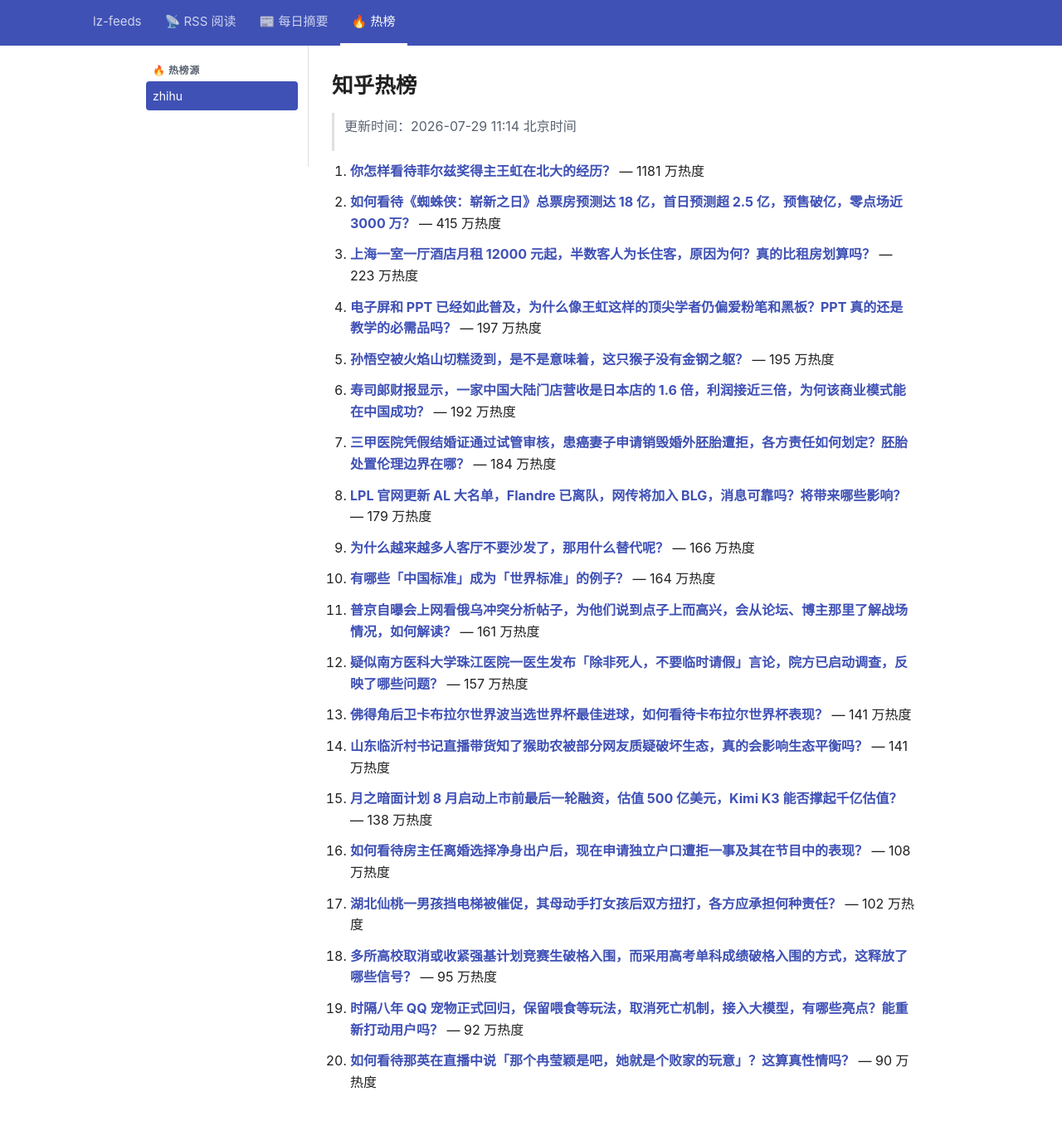
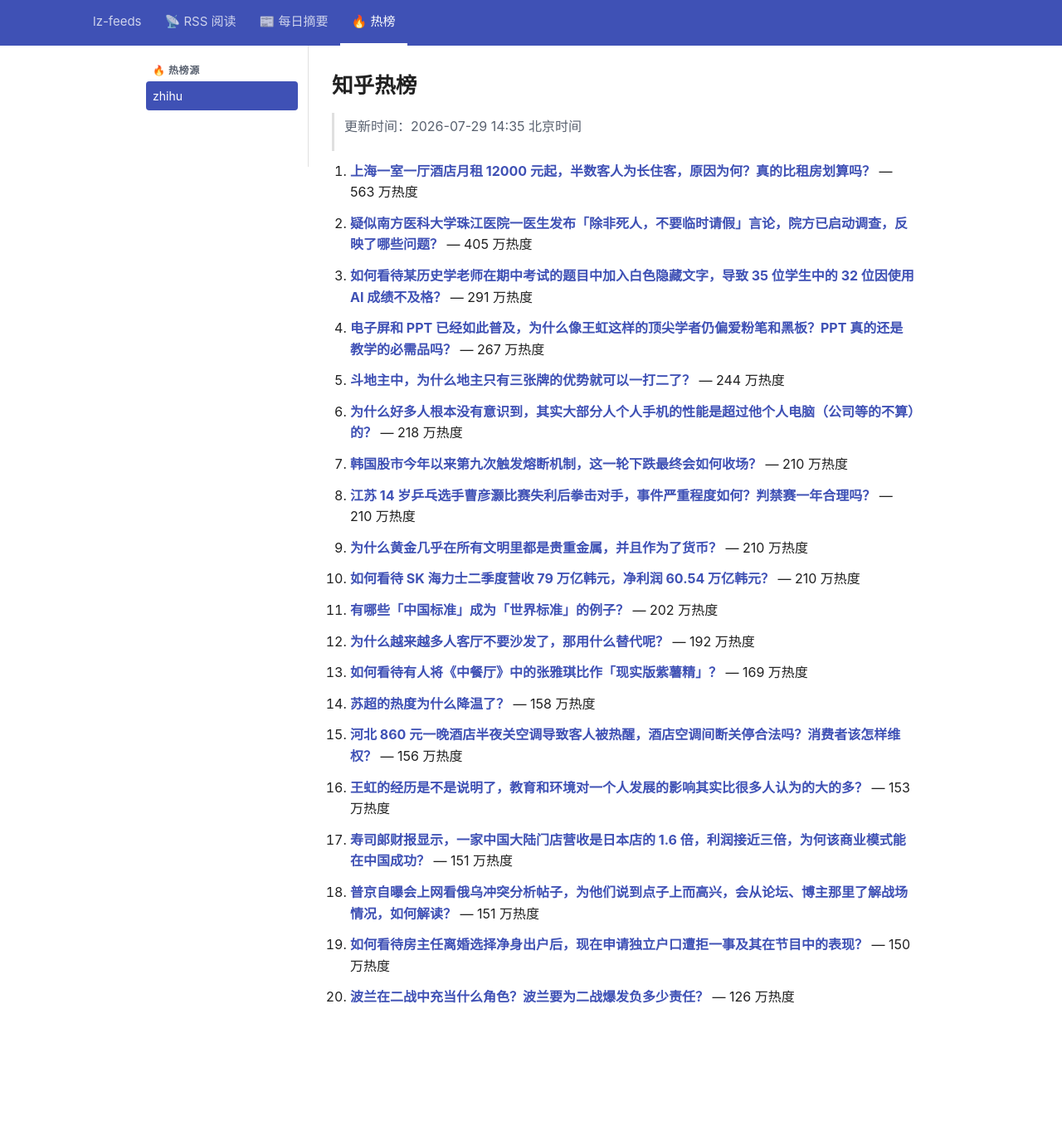
Before and after one commit to lizhang0101/lz-feeds, a Jekyll site: the page built from _hotlist/zhihu.md, in a window 1280 px wide and 1381 px high. Shown: the top 1351 px of the window at 83% size. Built offline with Jekyll 4.4.1, drawn with Linux system fonts in a browser that asks for light colours.

Commit message:
hotlist: 2026-07-29T06:35Z

```diff
--- a/_hotlist/zhihu.md
+++ b/_hotlist/zhihu.md
@@ -1,48 +1,48 @@
 ---
-updated: 2026-07-29 11:14 北京时间
+updated: 2026-07-29 14:35 北京时间
 count: 20
 ---
 
 # 知乎热榜
 
-> 更新时间：2026-07-29 11:14 北京时间
+> 更新时间：2026-07-29 14:35 北京时间
 
-1. **[你怎样看待菲尔兹奖得主王虹在北大的经历？](https://www.zhihu.com/question/2065263849624834783)** — 1181 万热度
+1. **[上海一室一厅酒店月租 12000 元起，半数客人为长住客，原因为何？真的比租房划算吗？](https://www.zhihu.com/question/2065045395525390422)** — 563 万热度
 
-2. **[如何看待《蜘蛛侠：崭新之日》总票房预测达 18 亿，首日预测超 2.5 亿，预售破亿，零点场近 3000 万？](https://www.zhihu.com/question/2065385829304727519)** — 415 万热度
+2. **[疑似南方医科大学珠江医院一医生发布「除非死人，不要临时请假」言论，院方已启动调查，反映了哪些问题？](https://www.zhihu.com/question/2065711565274177872)** — 405 万热度
 
-3. **[上海一室一厅酒店月租 12000 元起，半数客人为长住客，原因为何？真的比租房划算吗？](https://www.zhihu.com/question/2065045395525390422)** — 223 万热度
+3. **[如何看待某历史学老师在期中考试的题目中加入白色隐藏文字，导致 35 位学生中的 32 位因使用 AI 成绩不及格？](https://www.zhihu.com/question/2065158710427751418)** — 291 万热度
 
-4. **[电子屏和 PPT 已经如此普及，为什么像王虹这样的顶尖学者仍偏爱粉笔和黑板？PPT 真的还是教学的必需品吗？](https://www.zhihu.com/question/2065466996951442038)** — 197 万热度
+4. **[电子屏和 PPT 已经如此普及，为什么像王虹这样的顶尖学者仍偏爱粉笔和黑板？PPT 真的还是教学的必需品吗？](https://www.zhihu.com/question/2065466996951442038)** — 267 万热度
 
-5. **[孙悟空被火焰山切糕烫到，是不是意味着，这只猴子没有金钢之躯？](https://www.zhihu.com/question/1936761762335663228)** — 195 万热度
+5. **[斗地主中，为什么地主只有三张牌的优势就可以一打二了？](https://www.zhihu.com/question/2063214681746153896)** — 244 万热度
 
-6. **[寿司郎财报显示，一家中国大陆门店营收是日本店的 1.6 倍，利润接近三倍，为何该商业模式能在中国成功？](https://www.zhihu.com/question/2065453278121431256)** — 192 万热度
+6. **[为什么好多人根本没有意识到，其实大部分人个人手机的性能是超过他个人电脑（公司等的不算）的？](https://www.zhihu.com/question/2047098527092828152)** — 218 万热度
 
-7. **[三甲医院凭假结婚证通过试管审核，患癌妻子申请销毁婚外胚胎遭拒，各方责任如何划定？胚胎处置伦理边界在哪？](https://www.zhihu.com/question/2065473757326435859)** — 184 万热度
+7. **[韩国股市今年以来第九次触发熔断机制，这一轮下跌最终会如何收场？](https://www.zhihu.com/question/2065767078427113175)** — 210 万热度
 
-8. **[LPL 官网更新 AL 大名单，Flandre 已离队，网传将加入 BLG，消息可靠吗？将带来哪些影响？](https://www.zhihu.com/question/2065559361955390936)** — 179 万热度
+8. **[江苏 14 岁乒乓选手曹彦灏比赛失利后拳击对手，事件严重程度如何？判禁赛一年合理吗？](https://www.zhihu.com/question/2065664493460493869)** — 210 万热度
 
-9. **[为什么越来越多人客厅不要沙发了，那用什么替代呢？](https://www.zhihu.com/question/668026601)** — 166 万热度
+9. **[为什么黄金几乎在所有文明里都是贵重金属，并且作为了货币？](https://www.zhihu.com/question/23846763)** — 210 万热度
 
-10. **[有哪些「中国标准」成为「世界标准」的例子？](https://www.zhihu.com/question/430077118)** — 164 万热度
+10. **[如何看待 SK 海力士二季度营收 79 万亿韩元，净利润 60.54 万亿韩元？](https://www.zhihu.com/question/2065710317829452475)** — 210 万热度
 
-11. **[普京自曝会上网看俄乌冲突分析帖子，为他们说到点子上而高兴，会从论坛、博主那里了解战场情况，如何解读？](https://www.zhihu.com/question/2065406460100715313)** — 161 万热度
+11. **[有哪些「中国标准」成为「世界标准」的例子？](https://www.zhihu.com/question/430077118)** — 202 万热度
 
-12. **[疑似南方医科大学珠江医院一医生发布「除非死人，不要临时请假」言论，院方已启动调查，反映了哪些问题？](https://www.zhihu.com/question/2065711565274177872)** — 157 万热度
+12. **[为什么越来越多人客厅不要沙发了，那用什么替代呢？](https://www.zhihu.com/question/668026601)** — 192 万热度
 
-13. **[佛得角后卫卡布拉尔世界波当选世界杯最佳进球，如何看待卡布拉尔世界杯表现？](https://www.zhihu.com/question/2065399230286636311)** — 141 万热度
+13. **[如何看待有人将《中餐厅》中的张雅琪比作「现实版紫薯精」？](https://www.zhihu.com/question/2060053843778578276)** — 169 万热度
 
-14. **[山东临沂村书记直播带货知了猴助农被部分网友质疑破坏生态，真的会影响生态平衡吗？](https://www.zhihu.com/question/2065388851443360105)** — 141 万热度
+14. **[苏超的热度为什么降温了？](https://www.zhihu.com/question/2064631785892454410)** — 158 万热度
 
-15. **[月之暗面计划 8 月启动上市前最后一轮融资，估值 500 亿美元，Kimi K3 能否撑起千亿估值？](https://www.zhihu.com/question/2063300922223153511)** — 138 万热度
+15. **[河北 860 元一晚酒店半夜关空调导致客人被热醒，酒店空调间断关停合法吗？消费者该怎样维权？](https://www.zhihu.com/question/2065344071745233365)** — 156 万热度
 
-16. **[如何看待房主任离婚选择净身出户后，现在申请独立户口遭拒一事及其在节目中的表现？](https://www.zhihu.com/question/2059388918152304542)** — 108 万热度
+16. **[王虹的经历是不是说明了，教育和环境对一个人发展的影响其实比很多人认为的大的多？](https://www.zhihu.com/question/2064984398307578588)** — 153 万热度
 
-17. **[湖北仙桃一男孩挡电梯被催促，其母动手打女孩后双方扭打，各方应承担何种责任？](https://www.zhihu.com/question/2065468880621941766)** — 102 万热度
+17. **[寿司郎财报显示，一家中国大陆门店营收是日本店的 1.6 倍，利润接近三倍，为何该商业模式能在中国成功？](https://www.zhihu.com/question/2065453278121431256)** — 151 万热度
 
-18. **[多所高校取消或收紧强基计划竞赛生破格入围，而采用高考单科成绩破格入围的方式，这释放了哪些信号？](https://www.zhihu.com/question/2065443089494140049)** — 95 万热度
+18. **[普京自曝会上网看俄乌冲突分析帖子，为他们说到点子上而高兴，会从论坛、博主那里了解战场情况，如何解读？](https://www.zhihu.com/question/2065406460100715313)** — 151 万热度
 
-19. **[时隔八年 QQ 宠物正式回归，保留喂食等玩法，取消死亡机制，接入大模型，有哪些亮点？能重新打动用户吗？](https://www.zhihu.com/question/2065066004346926732)** — 92 万热度
+19. **[如何看待房主任离婚选择净身出户后，现在申请独立户口遭拒一事及其在节目中的表现？](https://www.zhihu.com/question/2059388918152304542)** — 150 万热度
 
-20. **[如何看待那英在直播中说「那个冉莹颖是吧，她就是个败家的玩意」？这算真性情吗？](https://www.zhihu.com/question/2065376504578400455)** — 90 万热度
+20. **[波兰在二战中充当什么角色？波兰要为二战爆发负多少责任？](https://www.zhihu.com/question/302399998)** — 126 万热度
```
